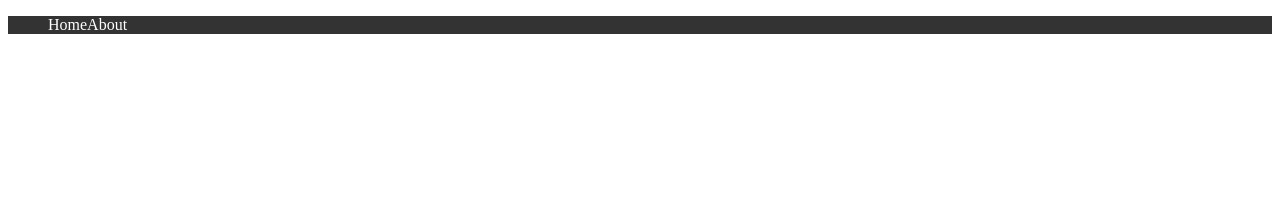
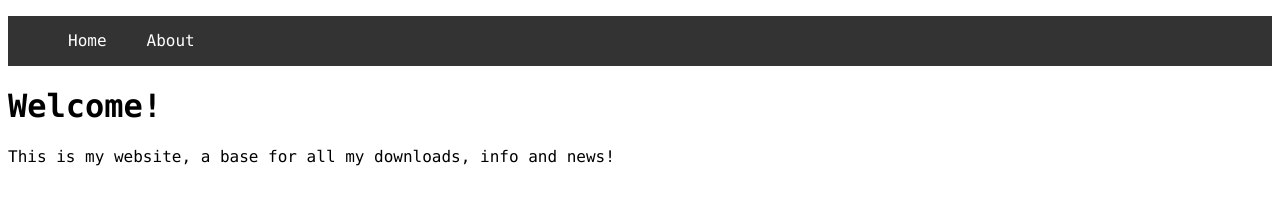
Before and after one commit to ShibeGG1/ShibeGG1.github.io, a plain HTML site: page index.html in a window 1280 px wide. Drawn offline with Linux system fonts and the light colour scheme.

Commit message:
Update index.html

```diff
--- a/index.html
+++ b/index.html
@@ -8,6 +8,7 @@ ul {
 	padding: 0;
 	overflow: hidden;
 	background-color: #333;
+	height: 50px;
 }
 
 li {
@@ -18,7 +19,7 @@ li a {
 	display: block;
 	color: white;
 	text-align: center;
-	padding 24px 26px;
+	padding: 15px 20px;
 	text-decoration: none;
 	}
 
@@ -38,10 +39,11 @@ li a {
 <body>
 	<nav>
 		<ul>
-		<li><a href="#">Home</a></li>
-		<li><a href="#">About</a></li>
+		<li><a href="index.html" style="font-family: Monaco, sans-serif;">Home</a></li>
+		<li><a href="about.html" style="font-family: Monaco, sans-serif;">About</a></li>
 		</ul>
 	</nav>
-
+	<h1 style="font-family: Monaco, sans-serif;"><b>Welcome!</b></h1>
+	<p style="font-family: Monaco, sans-serif;">This is my website, a base for all my downloads, info and news!</p>
 </body>
 </html>
```
